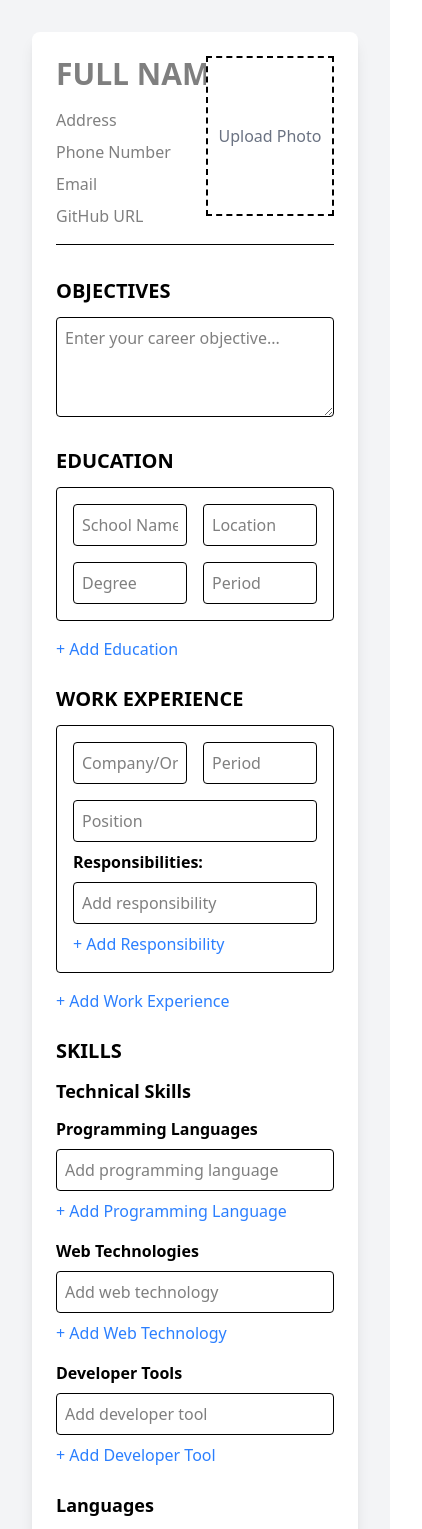
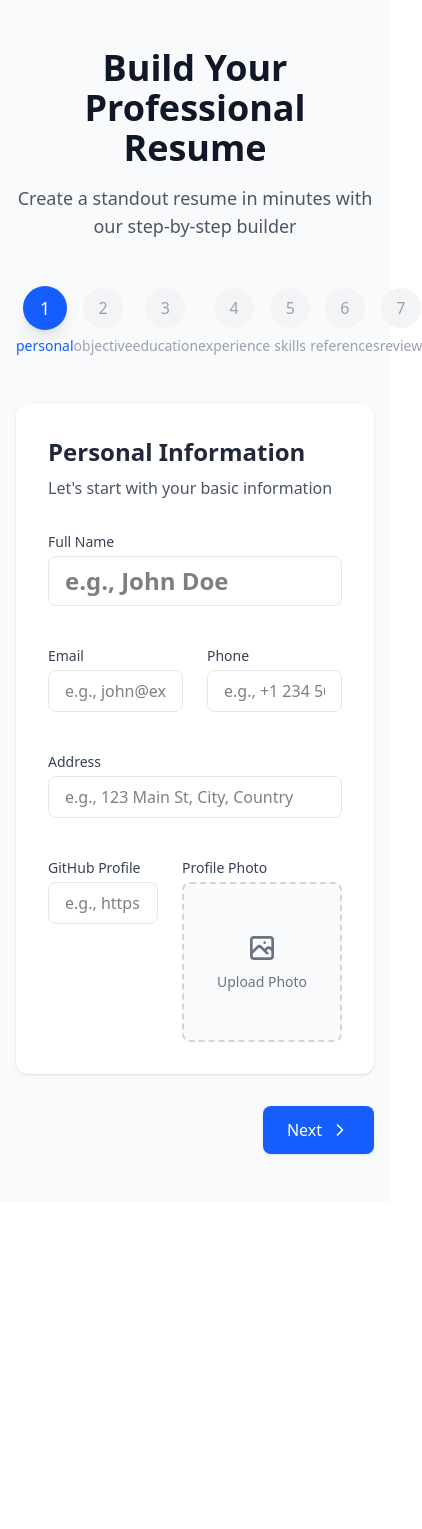
Before and after one commit to DarwinMelaya/ResumeKer, a React (Vite) app in the folder frontend/: page / in a window 390 px wide. Shown: the top 1529 px of the page, 422 px wide, since content can reach past the window. After the commit the page ends 1202 px from the top, so only its background shows below. Built offline with nearby package versions, Linux system fonts and the light colour scheme.

Commit message:
refactor: Update ResumePreview component to use onClose instead of setShowPreview

```diff
--- a/frontend/src/pages/Home.jsx
+++ b/frontend/src/pages/Home.jsx
@@ -1,5 +1,107 @@
 import React, { useState } from "react";
 import ResumePreview from "../components/Home/ResumePreview";
+import { motion } from "framer-motion";
+import { HiOutlineDocumentAdd, HiOutlinePhotograph } from "react-icons/hi";
+import { FiChevronRight, FiChevronLeft } from "react-icons/fi";
+
+const STEPS = {
+  PERSONAL: 0,
+  OBJECTIVE: 1,
+  EDUCATION: 2,
+  EXPERIENCE: 3,
+  SKILLS: 4,
+  REFERENCES: 5,
+  REVIEW: 6,
+};
+
+const StepIndicator = ({ currentStep, totalSteps }) => (
+  <div className="relative mb-12">
+    <div className="flex items-center justify-between mb-8">
+      {Array.from({ length: totalSteps }, (_, i) => (
+        <motion.div
+          key={i}
+          className="flex flex-col items-center"
+          initial={{ opacity: 0, y: 20 }}
+          animate={{ opacity: 1, y: 0 }}
+          transition={{ delay: i * 0.1 }}
+        >
+          <div
+            className={`
+            w-10 h-10 rounded-full flex items-center justify-center
+            transition-all duration-300 ease-in-out
+            ${
+              i === currentStep
+                ? "bg-blue-600 text-white shadow-lg scale-110"
+                : i < currentStep
+                ? "bg-green-500 text-white"
+                : "bg-gray-100 text-gray-400"
+            }
+          `}
+          >
+            {i + 1}
+          </div>
+          <span
+            className={`
+            mt-2 text-sm font-medium
+            ${
+              i === currentStep
+                ? "text-blue-600"
+                : i < currentStep
+                ? "text-green-500"
+                : "text-gray-400"
+            }
+          `}
+          >
+            {Object.keys(STEPS)[i].toLowerCase()}
+          </span>
+        </motion.div>
+      ))}
+      <div className="absolute top-5 left-0 w-full h-[2px] bg-gray-100 -z-10" />
+    </div>
+  </div>
+);
+
+const InputField = ({
+  label,
+  type = "text",
+  value,
+  onChange,
+  placeholder,
+  className = "",
+}) => (
+  <div className="mb-4">
+    <label className="block text-sm font-medium text-gray-700 mb-1">
+      {label}
+    </label>
+    <input
+      type={type}
+      value={value}
+      onChange={onChange}
+      placeholder={placeholder}
+      className={`
+        w-full px-4 py-2 rounded-lg border border-gray-200
+        focus:ring-2 focus:ring-blue-500 focus:border-transparent
+        transition-all duration-200 ease-in-out
+        ${className}
+      `}
+    />
+  </div>
+);
+
+const StepContainer = ({ children, title, subtitle }) => (
+  <motion.div
+    initial={{ opacity: 0, y: 20 }}
+    animate={{ opacity: 1, y: 0 }}
+    exit={{ opacity: 0, y: -20 }}
+    className="bg-white rounded-xl shadow-sm p-8"
+  >
+    <div className="mb-8">
+      <h2 className="text-2xl font-bold text-gray-800">{title}</h2>
+      {subtitle && <p className="mt-2 text-gray-600">{subtitle}</p>}
+    </div>
+    {children}
+  </motion.div>
+);
 
 const Home = () => {
   const [formData, setFormData] = useState({
@@ -56,6 +158,16 @@ const Home = () => {
 
   const [showPreview, setShowPreview] = useState(false);
   const [photoPreview, setPhotoPreview] = useState(null);
+
+  const [currentStep, setCurrentStep] = useState(STEPS.PERSONAL);
+
+  const handleNext = () => {
+    setCurrentStep((prev) => Math.min(prev + 1, STEPS.REVIEW));
+  };
+
+  const handleBack = () => {
+    setCurrentStep((prev) => Math.max(prev - 1, STEPS.PERSONAL));
+  };
 
   const handleAddItem = (section) => {
     setFormData((prev) => ({
@@ -175,132 +287,17 @@ const Home = () => {
     });
   };
 
+  const renderStep = () => {
+    switch (currentStep) {
+      case STEPS.PERSONAL:
+        return renderPersonalStep();
+
+      case STEPS.OBJECTIVE:
         return (
-    <div className="min-h-screen bg-gray-100 p-8">
-      {showPreview && (
-        <ResumePreview
-          formData={formData}
-          photoPreview={photoPreview}
-          setShowPreview={setShowPreview}
-        />
-      )}
-      <div className="max-w-4xl mx-auto bg-white shadow-lg rounded-lg p-6">
-        <div className="mb-8 flex justify-between items-start border-b pb-4">
-          <div className="flex-1">
-            <input
-              type="text"
-              placeholder="FULL NAME"
-              className="text-3xl font-bold w-full mb-4"
-              value={formData.personalInfo.fullName}
-              onChange={(e) =>
-                setFormData((prev) => ({
-                  ...prev,
-                  personalInfo: {
-                    ...prev.personalInfo,
-                    fullName: e.target.value,
-                  },
-                }))
-              }
-            />
-            <div className="space-y-2">
-              <input
-                type="text"
-                placeholder="Address"
-                className="w-full"
-                value={formData.personalInfo.address}
-                onChange={(e) =>
-                  setFormData((prev) => ({
-                    ...prev,
-                    personalInfo: {
-                      ...prev.personalInfo,
-                      address: e.target.value,
-                    },
-                  }))
-                }
-              />
-              <input
-                type="tel"
-                placeholder="Phone Number"
-                className="w-full"
-                value={formData.personalInfo.phone}
-                onChange={(e) =>
-                  setFormData((prev) => ({
-                    ...prev,
-                    personalInfo: {
-                      ...prev.personalInfo,
-                      phone: e.target.value,
-                    },
-                  }))
-                }
-              />
-              <input
-                type="email"
-                placeholder="Email"
-                className="w-full"
-                value={formData.personalInfo.email}
-                onChange={(e) =>
-                  setFormData((prev) => ({
-                    ...prev,
-                    personalInfo: {
-                      ...prev.personalInfo,
-                      email: e.target.value,
-                    },
-                  }))
-                }
-              />
-              <input
-                type="url"
-                placeholder="GitHub URL"
-                className="w-full"
-                value={formData.personalInfo.github}
-                onChange={(e) =>
-                  setFormData((prev) => ({
-                    ...prev,
-                    personalInfo: {
-                      ...prev.personalInfo,
-                      github: e.target.value,
-                    },
-                  }))
-                }
-              />
-            </div>
-          </div>
-          <div className="w-32 h-40 border-2 border-dashed flex items-center justify-center relative overflow-hidden">
-            <input
-              type="file"
-              accept="image/*"
-              className="hidden"
-              id="photo-upload"
-              onChange={handlePhotoUpload}
-            />
-            {photoPreview ? (
-              <>
-                <img
-                  src={photoPreview}
-                  alt="Profile preview"
-                  className="w-full h-full object-cover absolute inset-0"
-                />
-                <label
-                  htmlFor="photo-upload"
-                  className="cursor-pointer text-center text-white bg-black bg-opacity-50 absolute inset-0 flex items-center justify-center opacity-0 hover:opacity-100 transition-opacity"
+          <StepContainer
+            title="Career Objective"
+            subtitle="Tell us about your career goals"
           >
-                  Change Photo
-                </label>
-              </>
-            ) : (
-              <label
-                htmlFor="photo-upload"
-                className="cursor-pointer text-center text-gray-500"
-              >
-                Upload Photo
-              </label>
-            )}
-          </div>
-        </div>
-
-        {/* Objectives Section */}
-        <section className="mb-6">
-          <h2 className="text-xl font-bold mb-3">OBJECTIVES</h2>
             <textarea
               className="w-full p-2 border rounded min-h-[100px]"
               placeholder="Enter your career objective..."
@@ -312,11 +309,15 @@ const Home = () => {
                 }))
               }
             />
-        </section>
+          </StepContainer>
+        );
 
-        {/* Education Section */}
-        <section className="mb-6">
-          <h2 className="text-xl font-bold mb-3">EDUCATION</h2>
+      case STEPS.EDUCATION:
+        return (
+          <StepContainer
+            title="Education"
+            subtitle="Tell us about your educational background"
+          >
             {formData.education.map((edu, index) => (
               <div key={index} className="mb-4 p-4 border rounded">
                 <div className="grid grid-cols-2 gap-4">
@@ -373,11 +374,15 @@ const Home = () => {
             >
               + Add Education
             </button>
-        </section>
+          </StepContainer>
+        );
 
-        {/* Work Experience Section */}
-        <section className="mb-6">
-          <h2 className="text-xl font-bold mb-3">WORK EXPERIENCE</h2>
+      case STEPS.EXPERIENCE:
+        return (
+          <StepContainer
+            title="Work Experience"
+            subtitle="Tell us about your professional experience"
+          >
             {formData.workExperience.map((work, index) => (
               <div key={index} className="mb-4 p-4 border rounded">
                 <div className="grid grid-cols-2 gap-4">
@@ -387,7 +392,11 @@ const Home = () => {
                     className="w-full p-2 border rounded"
                     value={work.company}
                     onChange={(e) =>
-                    handleWorkExperienceChange(index, "company", e.target.value)
+                      handleWorkExperienceChange(
+                        index,
+                        "company",
+                        e.target.value
+                      )
                     }
                   />
                   <input
@@ -396,7 +405,11 @@ const Home = () => {
                     className="w-full p-2 border rounded"
                     value={work.period}
                     onChange={(e) =>
-                    handleWorkExperienceChange(index, "period", e.target.value)
+                      handleWorkExperienceChange(
+                        index,
+                        "period",
+                        e.target.value
+                      )
                     }
                   />
                   <input
@@ -419,7 +432,11 @@ const Home = () => {
                       className="w-full p-2 border rounded mt-2"
                       value={resp}
                       onChange={(e) =>
-                      handleResponsibilityChange(index, rIndex, e.target.value)
+                        handleResponsibilityChange(
+                          index,
+                          rIndex,
+                          e.target.value
+                        )
                       }
                     />
                   ))}
@@ -453,17 +470,16 @@ const Home = () => {
             >
               + Add Work Experience
             </button>
-        </section>
+          </StepContainer>
+        );
 
-        {/* Skills Section */}
-        <section className="mb-6">
-          <h2 className="text-xl font-bold mb-3">SKILLS</h2>
-
-          {/* Technical Skills Group */}
+      case STEPS.SKILLS:
+        return (
+          <StepContainer title="Skills" subtitle="Highlight your key skills">
+            <div className="space-y-6">
               <div className="mb-6">
                 <h3 className="text-lg font-semibold mb-3">Technical Skills</h3>
 
-            {/* Programming Languages */}
                 <div className="mb-4">
                   <h4 className="font-semibold mb-2">Programming Languages</h4>
                   {formData.technicalSkills.programmingLanguage.map(
@@ -503,10 +519,10 @@ const Home = () => {
                   </button>
                 </div>
 
-            {/* Web Technologies */}
                 <div className="mb-4">
                   <h4 className="font-semibold mb-2">Web Technologies</h4>
-              {formData.technicalSkills.webTechnologies.map((tech, index) => (
+                  {formData.technicalSkills.webTechnologies.map(
+                    (tech, index) => (
                       <div key={index} className="flex gap-2 mb-2">
                         <input
                           type="text"
@@ -532,7 +548,8 @@ const Home = () => {
                           </button>
                         )}
                       </div>
-              ))}
+                    )
+                  )}
                   <button
                     onClick={() => handleAddSkill("webTechnologies")}
                     className="text-blue-500"
@@ -541,10 +558,10 @@ const Home = () => {
                   </button>
                 </div>
 
-            {/* Developer Tools */}
                 <div className="mb-4">
                   <h4 className="font-semibold mb-2">Developer Tools</h4>
-              {formData.technicalSkills.developerTools.map((tool, index) => (
+                  {formData.technicalSkills.developerTools.map(
+                    (tool, index) => (
                       <div key={index} className="flex gap-2 mb-2">
                         <input
                           type="text"
@@ -552,19 +569,26 @@ const Home = () => {
                           className="w-full p-2 border rounded"
                           value={tool}
                           onChange={(e) =>
-                      handleSkillChange("developerTools", index, e.target.value)
+                            handleSkillChange(
+                              "developerTools",
+                              index,
+                              e.target.value
+                            )
                           }
                         />
                         {index > 0 && (
                           <button
-                      onClick={() => handleRemoveSkill("developerTools", index)}
+                            onClick={() =>
+                              handleRemoveSkill("developerTools", index)
+                            }
                             className="text-red-500"
                           >
                             Remove
                           </button>
                         )}
                       </div>
-              ))}
+                    )
+                  )}
                   <button
                     onClick={() => handleAddSkill("developerTools")}
                     className="text-blue-500"
@@ -574,7 +598,6 @@ const Home = () => {
                 </div>
               </div>
 
-          {/* Languages */}
               <div className="mb-6">
                 <h3 className="text-lg font-semibold mb-3">Languages</h3>
                 {formData.technicalSkills.languages.map((lang, index) => (
@@ -606,7 +629,6 @@ const Home = () => {
                 </button>
               </div>
 
-          {/* Soft Skills */}
               <div className="mb-6">
                 <h3 className="text-lg font-semibold mb-3">Soft Skills</h3>
                 {formData.technicalSkills.softSkills.map((skill, index) => (
@@ -638,9 +660,10 @@ const Home = () => {
                 </button>
               </div>
 
-          {/* Industry Knowledge */}
               <div className="mb-6">
-            <h3 className="text-lg font-semibold mb-3">Industry Knowledge</h3>
+                <h3 className="text-lg font-semibold mb-3">
+                  Industry Knowledge
+                </h3>
                 {formData.technicalSkills.industryKnowledge.map(
                   (knowledge, index) => (
                     <div key={index} className="flex gap-2 mb-2">
@@ -678,7 +701,6 @@ const Home = () => {
                 </button>
               </div>
 
-          {/* Tools & Software */}
               <div className="mb-6">
                 <h3 className="text-lg font-semibold mb-3">Tools & Software</h3>
                 {formData.technicalSkills.tools.map((tool, index) => (
@@ -710,7 +732,6 @@ const Home = () => {
                 </button>
               </div>
 
-          {/* Certifications */}
               <div className="mb-6">
                 <h3 className="text-lg font-semibold mb-3">Certifications</h3>
                 {formData.technicalSkills.certifications.map((cert, index) => (
@@ -721,12 +742,18 @@ const Home = () => {
                       className="w-full p-2 border rounded"
                       value={cert}
                       onChange={(e) =>
-                    handleSkillChange("certifications", index, e.target.value)
+                        handleSkillChange(
+                          "certifications",
+                          index,
+                          e.target.value
+                        )
                       }
                     />
                     {index > 0 && (
                       <button
-                    onClick={() => handleRemoveSkill("certifications", index)}
+                        onClick={() =>
+                          handleRemoveSkill("certifications", index)
+                        }
                         className="text-red-500"
                       >
                         Remove
@@ -741,11 +768,16 @@ const Home = () => {
                   + Add Certification
                 </button>
               </div>
-        </section>
+            </div>
+          </StepContainer>
+        );
 
-        {/* References Section */}
-        <section className="mb-6">
-          <h2 className="text-xl font-bold mb-3">REFERENCES</h2>
+      case STEPS.REFERENCES:
+        return (
+          <StepContainer
+            title="References"
+            subtitle="List your professional references"
+          >
             {formData.references.map((ref, index) => (
               <div key={index} className="mb-4 p-4 border rounded">
                 <div className="grid grid-cols-2 gap-4">
@@ -791,7 +823,11 @@ const Home = () => {
                     className="w-full p-2 border rounded"
                     value={ref.institution}
                     onChange={(e) =>
-                    handleReferenceChange(index, "institution", e.target.value)
+                      handleReferenceChange(
+                        index,
+                        "institution",
+                        e.target.value
+                      )
                     }
                   />
                   <input
@@ -820,22 +856,191 @@ const Home = () => {
             >
               + Add Reference
             </button>
-        </section>
+          </StepContainer>
+        );
 
-        {/* Preview & Export Buttons */}
-        <div className="flex justify-center space-x-4">
+      case STEPS.REVIEW:
+        return (
+          <StepContainer
+            title="Review Your Resume"
+            subtitle="Make sure everything is correct"
+          >
+            {showPreview ? (
+              <ResumePreview
+                formData={formData}
+                photoPreview={photoPreview}
+                onClose={() => setShowPreview(false)}
+              />
+            ) : (
+              <div className="space-y-6">
+                <p className="text-gray-600">
+                  Click the button below to preview your resume before
+                  exporting.
+                </p>
                 <button
-            className="bg-blue-500 text-white px-6 py-2 rounded hover:bg-blue-600"
                   onClick={() => setShowPreview(true)}
+                  className="bg-blue-600 text-white px-6 py-3 rounded-lg
+                    hover:bg-blue-700 transition-colors"
                 >
                   Preview Resume
                 </button>
+              </div>
+            )}
+          </StepContainer>
+        );
+
+      default:
+        return null;
+    }
+  };
+
+  const renderPersonalStep = () => (
+    <StepContainer
+      title="Personal Information"
+      subtitle="Let's start with your basic information"
+    >
+      <div className="grid grid-cols-2 gap-6">
+        <div className="col-span-2">
+          <InputField
+            label="Full Name"
+            value={formData.personalInfo.fullName}
+            onChange={(e) =>
+              handlePersonalInfoChange("fullName", e.target.value)
+            }
+            placeholder="e.g., John Doe"
+            className="text-2xl font-semibold"
+          />
+        </div>
+        <InputField
+          label="Email"
+          type="email"
+          value={formData.personalInfo.email}
+          onChange={(e) => handlePersonalInfoChange("email", e.target.value)}
+          placeholder="e.g., john@example.com"
+        />
+        <InputField
+          label="Phone"
+          type="tel"
+          value={formData.personalInfo.phone}
+          onChange={(e) => handlePersonalInfoChange("phone", e.target.value)}
+          placeholder="e.g., +1 234 567 890"
+        />
+        <div className="col-span-2">
+          <InputField
+            label="Address"
+            value={formData.personalInfo.address}
+            onChange={(e) =>
+              handlePersonalInfoChange("address", e.target.value)
+            }
+            placeholder="e.g., 123 Main St, City, Country"
+          />
+        </div>
+        <div className="col-span-2">
+          <div className="flex items-start gap-6">
+            <div className="flex-1">
+              <InputField
+                label="GitHub Profile"
+                type="url"
+                value={formData.personalInfo.github}
+                onChange={(e) =>
+                  handlePersonalInfoChange("github", e.target.value)
+                }
+                placeholder="e.g., https://github.com/johndoe"
+              />
+            </div>
+            <div className="w-40">
+              <label className="block text-sm font-medium text-gray-700 mb-1">
+                Profile Photo
+              </label>
+              <div className="relative h-40 bg-gray-50 rounded-lg border-2 border-dashed border-gray-300 hover:border-blue-500 transition-colors">
+                <input
+                  type="file"
+                  accept="image/*"
+                  onChange={handlePhotoUpload}
+                  className="hidden"
+                  id="photo-upload"
+                />
+                {photoPreview ? (
+                  <div className="relative w-full h-full">
+                    <img
+                      src={photoPreview}
+                      alt="Profile"
+                      className="w-full h-full object-cover rounded-lg"
+                    />
+                    <label
+                      htmlFor="photo-upload"
+                      className="absolute inset-0 flex items-center justify-center bg-black bg-opacity-50 text-white opacity-0 hover:opacity-100 transition-opacity rounded-lg cursor-pointer"
+                    >
+                      Change Photo
+                    </label>
+                  </div>
+                ) : (
+                  <label
+                    htmlFor="photo-upload"
+                    className="absolute inset-0 flex flex-col items-center justify-center text-gray-500 cursor-pointer"
+                  >
+                    <HiOutlinePhotograph className="w-8 h-8 mb-2" />
+                    <span className="text-sm">Upload Photo</span>
+                  </label>
+                )}
+              </div>
+            </div>
+          </div>
+        </div>
+      </div>
+    </StepContainer>
+  );
+
+  return (
+    <div className="min-h-screen bg-gray-50 py-12 px-4 sm:px-6 lg:px-8">
+      <div className="max-w-5xl mx-auto">
+        <div className="text-center mb-12">
+          <h1 className="text-4xl font-bold text-gray-900 mb-4">
+            Build Your Professional Resume
+          </h1>
+          <p className="text-lg text-gray-600">
+            Create a standout resume in minutes with our step-by-step builder
+          </p>
+        </div>
+
+        <StepIndicator
+          currentStep={currentStep}
+          totalSteps={Object.keys(STEPS).length}
+        />
+
+        {renderStep()}
+
+        <div className="flex justify-between mt-8">
+          {currentStep > STEPS.PERSONAL && (
             <button
-            className="bg-green-500 text-white px-6 py-2 rounded hover:bg-green-600"
+              onClick={handleBack}
+              className="flex items-center px-6 py-3 bg-white text-gray-700 rounded-lg
+                shadow-sm hover:bg-gray-50 transition-colors border border-gray-200"
+            >
+              <FiChevronLeft className="w-5 h-5 mr-2" />
+              Back
+            </button>
+          )}
+
+          {currentStep < STEPS.REVIEW ? (
+            <button
+              onClick={handleNext}
+              className="flex items-center px-6 py-3 bg-blue-600 text-white rounded-lg
+                shadow-sm hover:bg-blue-700 transition-colors ml-auto"
+            >
+              Next
+              <FiChevronRight className="w-5 h-5 ml-2" />
+            </button>
+          ) : (
+            <button
               onClick={() => console.log("Export")}
+              className="flex items-center px-6 py-3 bg-green-600 text-white rounded-lg
+                shadow-sm hover:bg-green-700 transition-colors ml-auto"
             >
+              <HiOutlineDocumentAdd className="w-5 h-5 mr-2" />
               Export PDF
             </button>
+          )}
         </div>
       </div>
     </div>
```
Also changed, not shown: frontend/src/components/Home/ResumePreview.jsx (+4 -4 lines). Lines whose indentation alone changed are shown as unchanged.
